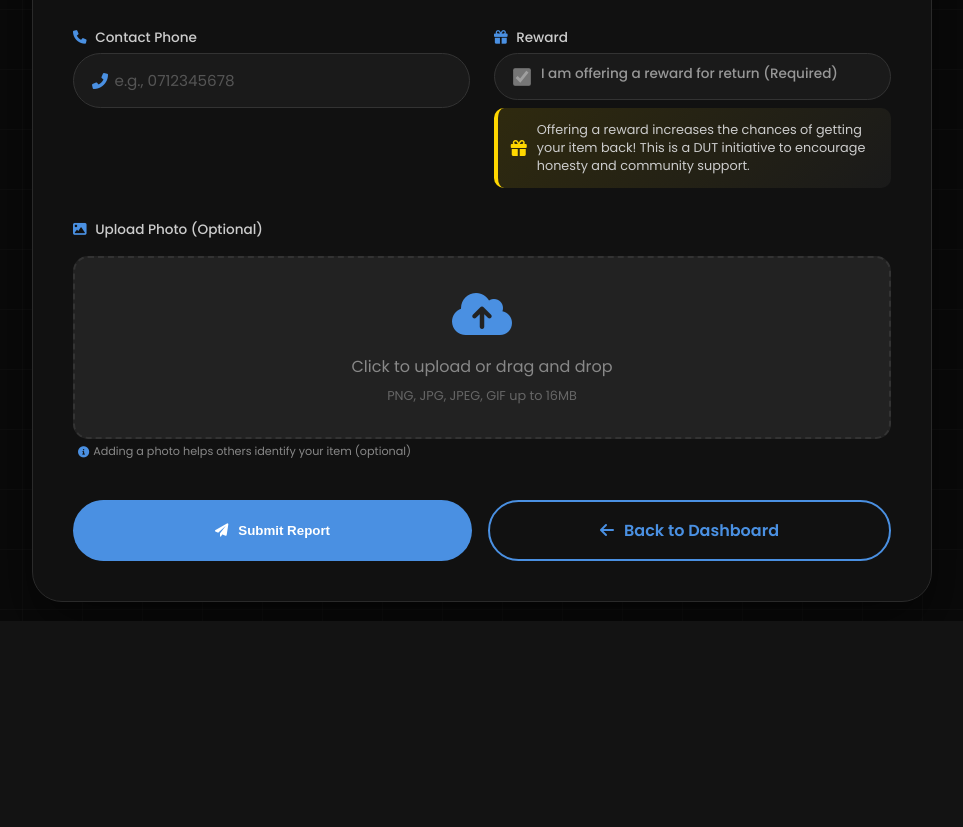
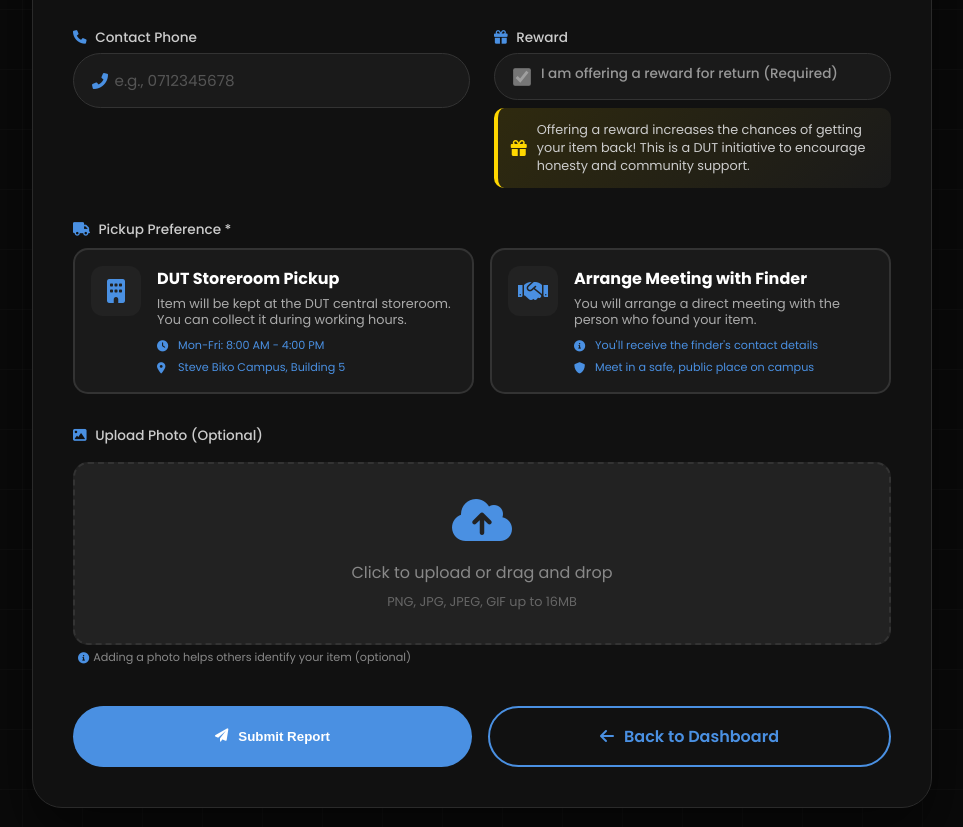
Before and after one commit to Saziso040831/2026_project, a Flask app: page /report-lost in a window 1280 px wide. Shown: the part 771-1598 px from the top of the page, without its empty margins (158-1121 px from the left). Before the commit the page ends 1392 px from the top, so only its background shows below. Run offline with Flask 3, Linux system fonts and the light colour scheme; a user stored in the database is signed in.

Commit message:
Update report_lost.html

```diff
--- a/templates/report_lost.html
+++ b/templates/report_lost.html
@@ -173,6 +173,88 @@
         .input-wrapper textarea::placeholder {
             color: #555555;
         }
+
+        /* Pickup Options Styles */
+.pickup-options {
+    display: grid;
+    grid-template-columns: 1fr 1fr;
+    gap: 1rem;
+    margin-top: 0.5rem;
+}
+
+.pickup-option {
+    background: #1a1a1a;
+    border: 2px solid #333333;
+    border-radius: 15px;
+    padding: 1rem;
+    cursor: pointer;
+    transition: all 0.2s;
+    display: flex;
+    gap: 1rem;
+    align-items: flex-start;
+}
+
+.pickup-option:hover {
+    border-color: #4a90e2;
+    background: #222222;
+    transform: translateY(-2px);
+}
+
+.pickup-option.selected {
+    border-color: #4a90e2;
+    background: #1a2a3a;
+    box-shadow: 0 0 0 2px rgba(74, 144, 226, 0.3);
+}
+
+.pickup-option-icon {
+    width: 50px;
+    height: 50px;
+    background: #222222;
+    border-radius: 12px;
+    display: flex;
+    align-items: center;
+    justify-content: center;
+    font-size: 1.5rem;
+    color: #4a90e2;
+    flex-shrink: 0;
+}
+
+.pickup-option-content {
+    flex: 1;
+}
+
+.pickup-option-content h4 {
+    color: #ffffff;
+    font-size: 1rem;
+    margin-bottom: 0.3rem;
+}
+
+.pickup-option-content p {
+    color: #aaaaaa;
+    font-size: 0.8rem;
+    margin-bottom: 0.5rem;
+    line-height: 1.3;
+}
+
+.pickup-details {
+    font-size: 0.7rem;
+    color: #4a90e2;
+    margin-top: 0.3rem;
+    display: flex;
+    align-items: center;
+    gap: 5px;
+}
+
+.pickup-details i {
+    width: 16px;
+    font-size: 0.7rem;
+}
+
+@media (max-width: 768px) {
+    .pickup-options {
+        grid-template-columns: 1fr;
+    }
+}
 
         /* Checkbox Wrapper - Updated for disabled state */
         .checkbox-wrapper {
@@ -667,6 +749,47 @@
                     </div>
                 </div>
 
+                <!-- Add this after the Reward Offered section -->
+<div class="input-field full-width">
+    <label><i class="fas fa-truck"></i> Pickup Preference *</label>
+    <div class="pickup-options">
+        <div class="pickup-option" onclick="selectPickup('storeroom')" data-value="storeroom">
+            <div class="pickup-option-icon">
+                <i class="fas fa-building"></i>
+            </div>
+            <div class="pickup-option-content">
+                <h4>DUT Storeroom Pickup</h4>
+                <p>Item will be kept at the DUT central storeroom. You can collect it during working hours.</p>
+                <div class="pickup-details">
+                    <i class="fas fa-clock"></i> Mon-Fri: 8:00 AM - 4:00 PM
+                </div>
+                <div class="pickup-details">
+                    <i class="fas fa-map-marker-alt"></i> Steve Biko Campus, Building 5
+                </div>
+            </div>
+        </div>
+        <div class="pickup-option" onclick="selectPickup('meeting')" data-value="meeting">
+            <div class="pickup-option-icon">
+                <i class="fas fa-handshake"></i>
+            </div>
+            <div class="pickup-option-content">
+                <h4>Arrange Meeting with Finder</h4>
+                <p>You will arrange a direct meeting with the person who found your item.</p>
+                <div class="pickup-details">
+                    <i class="fas fa-info-circle"></i> You'll receive the finder's contact details
+                </div>
+                <div class="pickup-details">
+                    <i class="fas fa-shield-alt"></i> Meet in a safe, public place on campus
+                </div>
+            </div>
+        </div>
+    </div>
+    <input type="hidden" name="pickup_preference" id="pickup_preference" required>
+    <div id="pickup_error" class="validation-message error" style="display: none; margin-top: 10px;">
+        <i class="fas fa-exclamation-circle"></i> Please select a pickup preference
+    </div>
+</div>
+
                 <!-- Image Upload - Simplified and Optional -->
                 <div class="input-field full-width">
                     <label><i class="fas fa-image"></i> Upload Photo (Optional)</label>
@@ -929,6 +1052,76 @@
             document.getElementById('file-input').value = '';
         }
 
+        // Pickup preference selection
+function selectPickup(value) {
+    // Remove selected class from all options
+    document.querySelectorAll('.pickup-option').forEach(opt => {
+        opt.classList.remove('selected');
+    });
+
+    // Add selected class to clicked option
+    const selectedOption = document.querySelector(`.pickup-option[data-value="${value}"]`);
+    if (selectedOption) {
+        selectedOption.classList.add('selected');
+    }
+
+    // Set hidden input value
+    document.getElementById('pickup_preference').value = value;
+
+    // Hide error if shown
+    document.getElementById('pickup_error').style.display = 'none';
+}
+
+// Update form validation
+document.getElementById('reportForm').addEventListener('submit', function(e) {
+    const itemName = document.getElementById('item_name').value;
+    const category = document.getElementById('main_category').value;
+    const campus = document.getElementById('campus_select').value;
+    const otherLocation = document.getElementById('other_location_text').value;
+    const pickupPreference = document.getElementById('pickup_preference').value;
+
+    if (!category) {
+        e.preventDefault();
+        alert('Please select a category');
+        return;
+    }
+
+    if (category !== 'other' && !itemName) {
+        e.preventDefault();
+        alert('Please select an item from the list');
+        return;
+    }
+
+    if (category === 'other') {
+        const customItem = document.getElementById('custom_item').value;
+        if (!customItem) {
+            e.preventDefault();
+            alert('Please specify the item you lost');
+            return;
+        }
+    }
+
+    if (!campus) {
+        e.preventDefault();
+        alert('Please select a campus');
+        return;
+    }
+
+    if (campus === 'Other Location' && !otherLocation.trim()) {
+        e.preventDefault();
+        alert('Please specify the location');
+        return;
+    }
+
+    // Validate pickup preference
+    if (!pickupPreference) {
+        e.preventDefault();
+        document.getElementById('pickup_error').style.display = 'block';
+        document.getElementById('pickup_error').scrollIntoView({ behavior: 'smooth', block: 'center' });
+        return;
+    }
+});
+
         // Form validation
         document.getElementById('reportForm').addEventListener('submit', function(e) {
             const itemName = document.getElementById('item_name').value;
```
